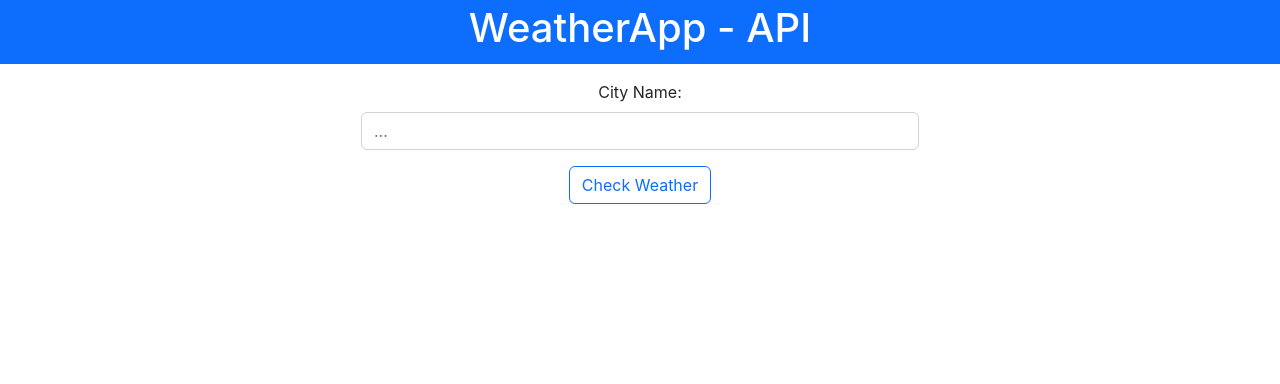
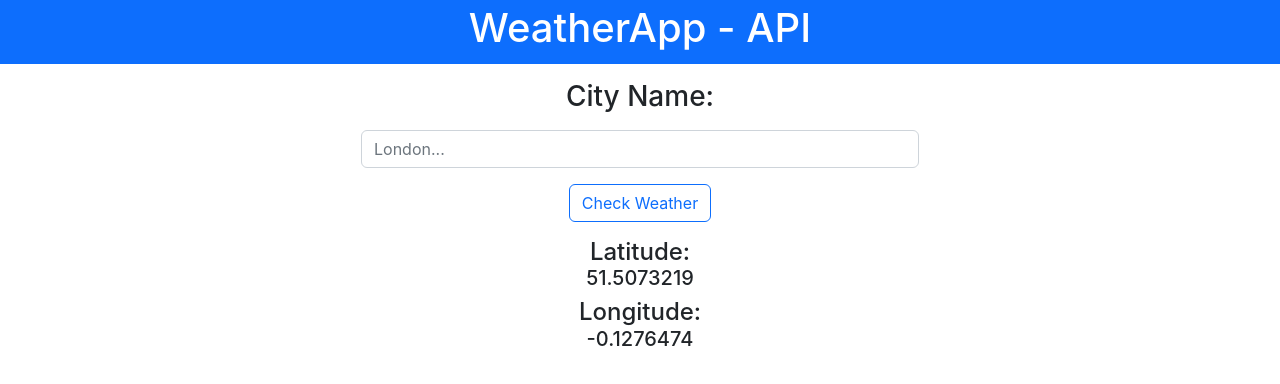
Before and after one commit to RubenValls/Weather-App_React, a React (Create React App) app: page / in a window 1280 px wide. Shown: the top 384 px of the page. Built offline with nearby package versions, Linux system fonts and the light colour scheme.

Commit message:
search lat and lon completed

```diff
--- a/src/components/search.jsx
+++ b/src/components/search.jsx
@@ -3,21 +3,33 @@ import { useState } from 'react';
 
 const Search = () => {
 
-    const [search, setSearch] = useState('No city');
+    const [search, setSearch] = useState("London");
+    const [lat, setLat] = useState(51.5073219);
+    const [lon, setLon] = useState(-0.1276474);
 
     const onChange = (city) => {
         setSearch(city.currentTarget.value);
     };
 
     const inputValue = () => {
-        window.alert(search)
+        const apiKey = "1d29ede4502de56f2857ec5afb7073d8";
+        fetch("http://api.openweathermap.org/geo/1.0/direct?q="+search+"&limit="+1+"&appid="+apiKey)
+            .then(response => response.json())
+            .then(response => {
+                setLat(response[0].lat);
+                setLon(response[0].lon);
+            })
+            .catch(err => console.error(err));
     }
 
     return (
         <div class="container text-center mt-3">
-            <label for="cityName" class="form-label">City Name:</label>
-            <input type="text" class="form-control w-50 m-auto" id="cityName" name="cityName" placeholder="..." onChange={onChange} required></input>
+            <label for="cityName" class="form-label"><h3>City Name:</h3></label>
+            <input type="text" class="form-control w-50 m-auto" id="cityName" name="cityName" placeholder="London..." onChange={onChange} required></input>
             <button class="btn btn-outline-primary mt-3" id="citySearch" onClick={inputValue}>Check Weather</button>
+            <div class="container text-center mt-3">
+                <h4>Latitude:<h5>{lat}</h5>Longitude:<h5>{lon}</h5></h4>
+            </div>
         </div>
     );
 }
```
